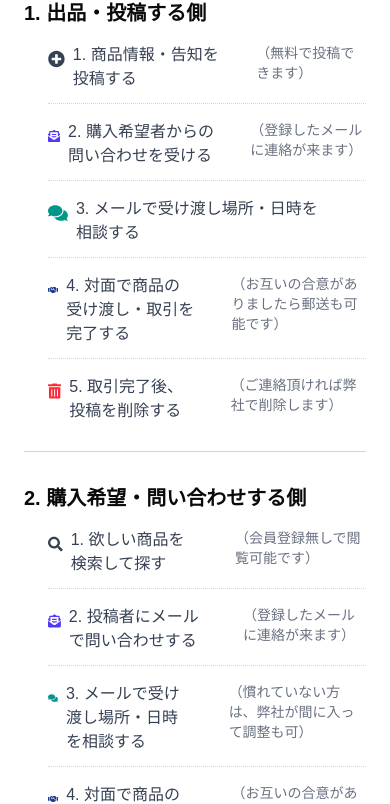
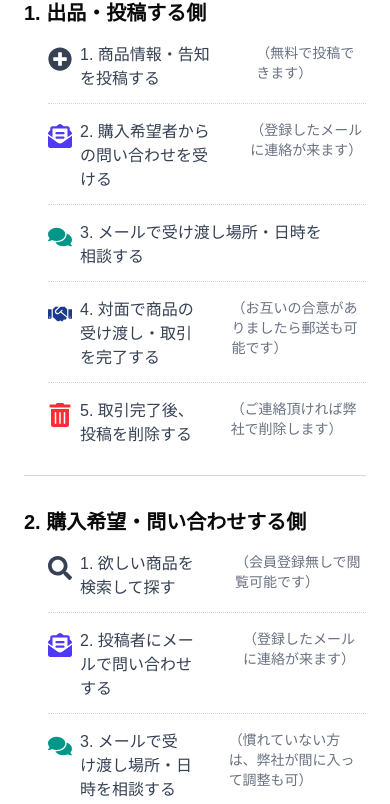
Before and after one commit to mory5123/malay-frima, a Next.js app: page /about in a window 390 px wide. Shown: the part 1338-2142 px from the top of the page. Built offline with nearby package versions, Linux system fonts and the light colour scheme; no server answers; a web font is replaced by a local one.

Commit message:
fix: lint error

```diff
--- a/app/(main)/about/page.tsx
+++ b/app/(main)/about/page.tsx
@@ -99,41 +99,41 @@ export default function About() {
 
             <ul className="space-y-4 text-gray-700 ml-6">
                 <li className="flex items-start space-x-2 border-b border-dotted border-gray-300 pb-3">
-                <div className="flex items-start space-x-2">
-                <FaPlusCircle className="mt-1 text-black-900 w-6 h-6 sm:w-5 sm:h-5" />
-                <span>1. 商品情報・告知を投稿する</span>
+                <div className="flex items-start space-x-2 min-w-0">
+                <FaPlusCircle className="mt-1 text-black-900 w-6 h-6 sm:w-5 sm:h-5 flex-shrink-0" />
+                <span className="break-words">1. 商品情報・告知を投稿する</span>
                 </div>
                 <p className="text-sm text-gray-500 pl-7">（無料で投稿できます）</p>
                 </li>
 
                 <li className="flex items-start space-x-2 border-b border-dotted border-gray-300 pb-3">
-                <div className="flex items-start space-x-2">
-                <FaEnvelopeOpenText className="mt-1 text-indigo-600 w-6 h-6 sm:w-5 sm:h-5" />
-                <span>2. 購入希望者からの問い合わせを受ける</span>
+                <div className="flex items-start space-x-2 min-w-0">
+                <FaEnvelopeOpenText className="mt-1 text-indigo-600 w-6 h-6 sm:w-5 sm:h-5 flex-shrink-0" />
+                <span className="break-words">2. 購入希望者からの問い合わせを受ける</span>
                 </div>
                 <p className="text-sm text-gray-500 pl-7">（登録したメールに連絡が来ます）</p>
                 </li>
 
                 <li className="flex items-start space-x-2 border-b border-dotted border-gray-300 pb-3">
-                <div className="flex items-start space-x-2">
-                <FaComments className="mt-1 text-teal-600 w-6 h-6 sm:w-5 sm:h-5" />
-                <span>3. メールで受け渡し場所・日時を相談する</span>
+                <div className="flex items-start space-x-2 min-w-0">
+                <FaComments className="mt-1 text-teal-600 w-6 h-6 sm:w-5 sm:h-5 flex-shrink-0" />
+                <span className="break-words">3. メールで受け渡し場所・日時を相談する</span>
                 </div>
                 <p className="text-sm text-gray-500 pl-7"></p>
                 </li>
 
                 <li className="flex items-start space-x-2 border-b border-dotted border-gray-300 pb-3">
-                <div className="flex items-start space-x-2">
-                <FaHandshake className="mt-1 text-blue-900 w-6 h-6 sm:w-5 sm:h-5" />
-                <span>4. 対面で商品の受け渡し・取引を完了する</span>
+                <div className="flex items-start space-x-2 min-w-0">
+                <FaHandshake className="mt-1 text-blue-900 w-6 h-6 sm:w-5 sm:h-5 flex-shrink-0" />
+                <span className="break-words">4. 対面で商品の受け渡し・取引を完了する</span>
                 </div>
                 <p className="text-sm text-gray-500 pl-7">（お互いの合意がありましたら郵送も可能です）</p>
                 </li>
 
                 <li className="flex items-start space-x-2 pb-3">
-                <div className="flex items-start space-x-2">
-                <FaTrashAlt className="mt-1 text-red-500 w-6 h-6 sm:w-5 sm:h-5" />
-                <span>5. 取引完了後、投稿を削除する</span>
+                <div className="flex items-start space-x-2 min-w-0">
+                <FaTrashAlt className="mt-1 text-red-500 w-6 h-6 sm:w-5 sm:h-5 flex-shrink-0" />
+                <span className="break-words">5. 取引完了後、投稿を削除する</span>
                 </div>
                 <p className="text-sm text-gray-500 pl-7">（ご連絡頂ければ弊社で削除します）</p>
                 </li>
@@ -149,33 +149,33 @@ export default function About() {
             <ul className="space-y-4 text-gray-700 ml-6">
 
                 <li className="flex items-start space-x-2 border-b border-dotted border-gray-300 pb-3">
-                <div className="flex items-start space-x-2">
-                <FaSearch className="mt-1 text-black-900 w-6 h-6 sm:w-5 sm:h-5" />
-                <span>1. 欲しい商品を検索して探す</span>
+                <div className="flex items-start space-x-2 min-w-0">
+                <FaSearch className="mt-1 text-black-900 w-6 h-6 sm:w-5 sm:h-5 flex-shrink-0" />
+                <span className="break-words">1. 欲しい商品を検索して探す</span>
                 </div>
                 <p className="text-sm text-gray-500 pl-7">（会員登録無しで閲覧可能です）</p>
                 </li>
 
                 <li className="flex items-start space-x-2 border-b border-dotted border-gray-300 pb-3">
-                <div className="flex items-start space-x-2">
-                <FaEnvelopeOpenText className="mt-1 text-indigo-600 w-6 h-6 sm:w-5 sm:h-5" />
-                <span>2. 投稿者にメールで問い合わせする</span>
+                <div className="flex items-start space-x-2 min-w-0">
+                <FaEnvelopeOpenText className="mt-1 text-indigo-600 w-6 h-6 sm:w-5 sm:h-5 flex-shrink-0" />
+                <span className="break-words">2. 投稿者にメールで問い合わせする</span>
                 </div>
                 <p className="text-sm text-gray-500 pl-7">（登録したメールに連絡が来ます）</p>
                 </li>
 
                 <li className="flex items-start space-x-2 border-b border-dotted border-gray-300 pb-3">
-                <div className="flex items-start space-x-2">
-                <FaComments className="mt-1 text-teal-600 w-6 h-6 sm:w-5 sm:h-5" />
-                <span>3. メールで受け渡し場所・日時を相談する</span>
+                <div className="flex items-start space-x-2 min-w-0">
+                <FaComments className="mt-1 text-teal-600 w-6 h-6 sm:w-5 sm:h-5 flex-shrink-0" />
+                <span className="break-words">3. メールで受け渡し場所・日時を相談する</span>
                 </div>
                 <p className="text-sm text-gray-500 pl-7">（慣れていない方は、弊社が間に入って調整も可）</p>
                 </li>
 
                 <li className="flex items-start space-x-2 pb-3">
-                <div className="flex items-start space-x-2">
-                <FaHandshake className="mt-1 text-blue-900 w-6 h-6 sm:w-5 sm:h-5" />
-                <span>4. 対面で商品の受け渡し・取引を完了する</span>
+                <div className="flex items-start space-x-2 min-w-0">
+                <FaHandshake className="mt-1 text-blue-900 w-6 h-6 sm:w-5 sm:h-5 flex-shrink-0" />
+                <span className="break-words">4. 対面で商品の受け渡し・取引を完了する</span>
                 </div>
                 <p className="text-sm text-gray-500 pl-7">（お互いの合意がありましたら郵送も可能です）</p>
                 </li>
--- a/app/(main)/settings/layout.tsx
+++ b/app/(main)/settings/layout.tsx
@@ -47,7 +47,7 @@ const SettingsLayout = ({ children }: { children: React.ReactNode }) => {
     return (
         <div className="mx-auto max-w-screen-md">
             <div className="grid grid-cols-3 gap-3">
-                <div className="col-span-1 space-y-2 grid grid-cols-2 sm:grid-cols-1 gap-2">
+                <div className="col-span-1 space-y-2">
                     {subNavigation.map((item, index) => (
                         <Button
                             asChild
```
